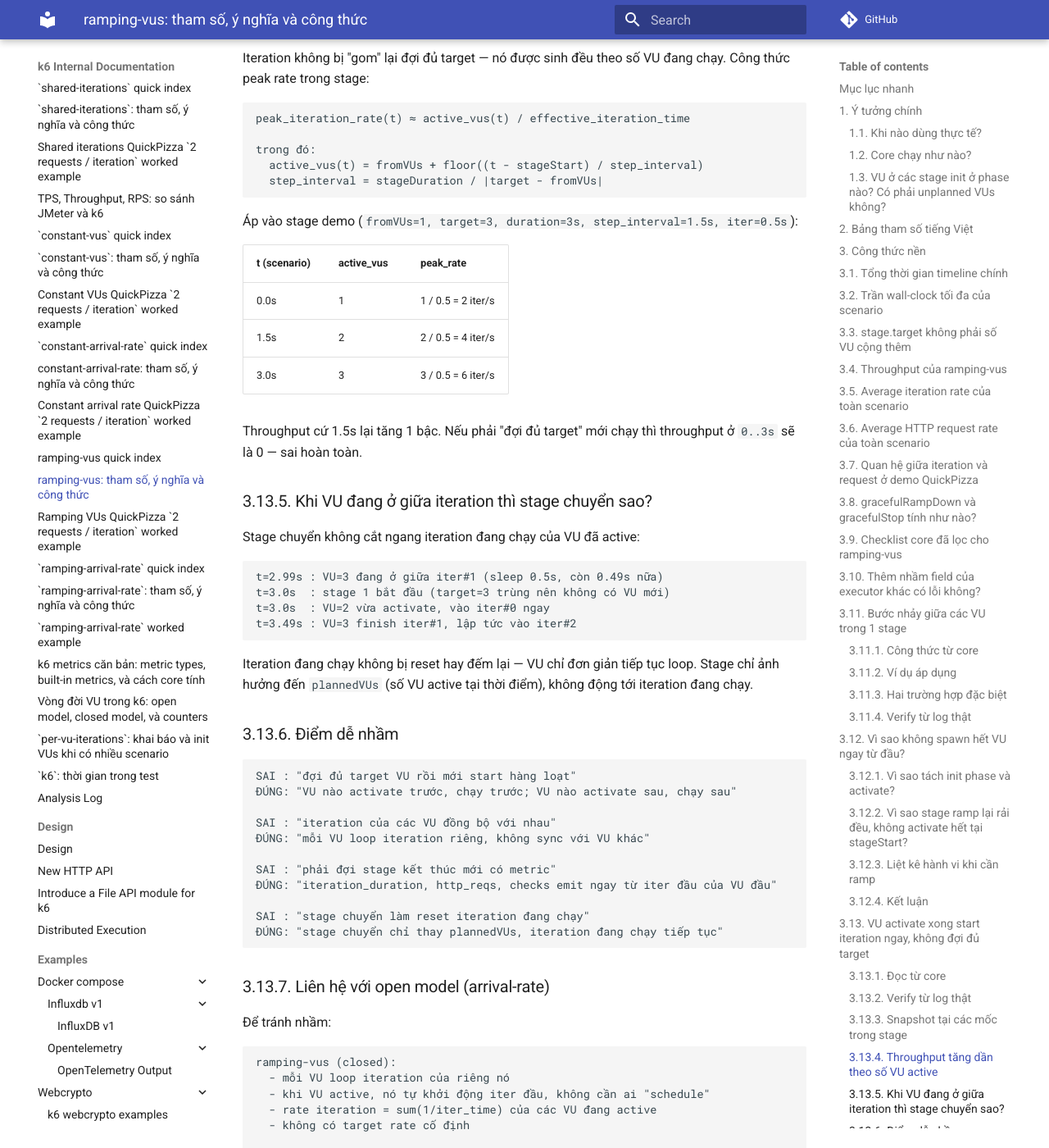
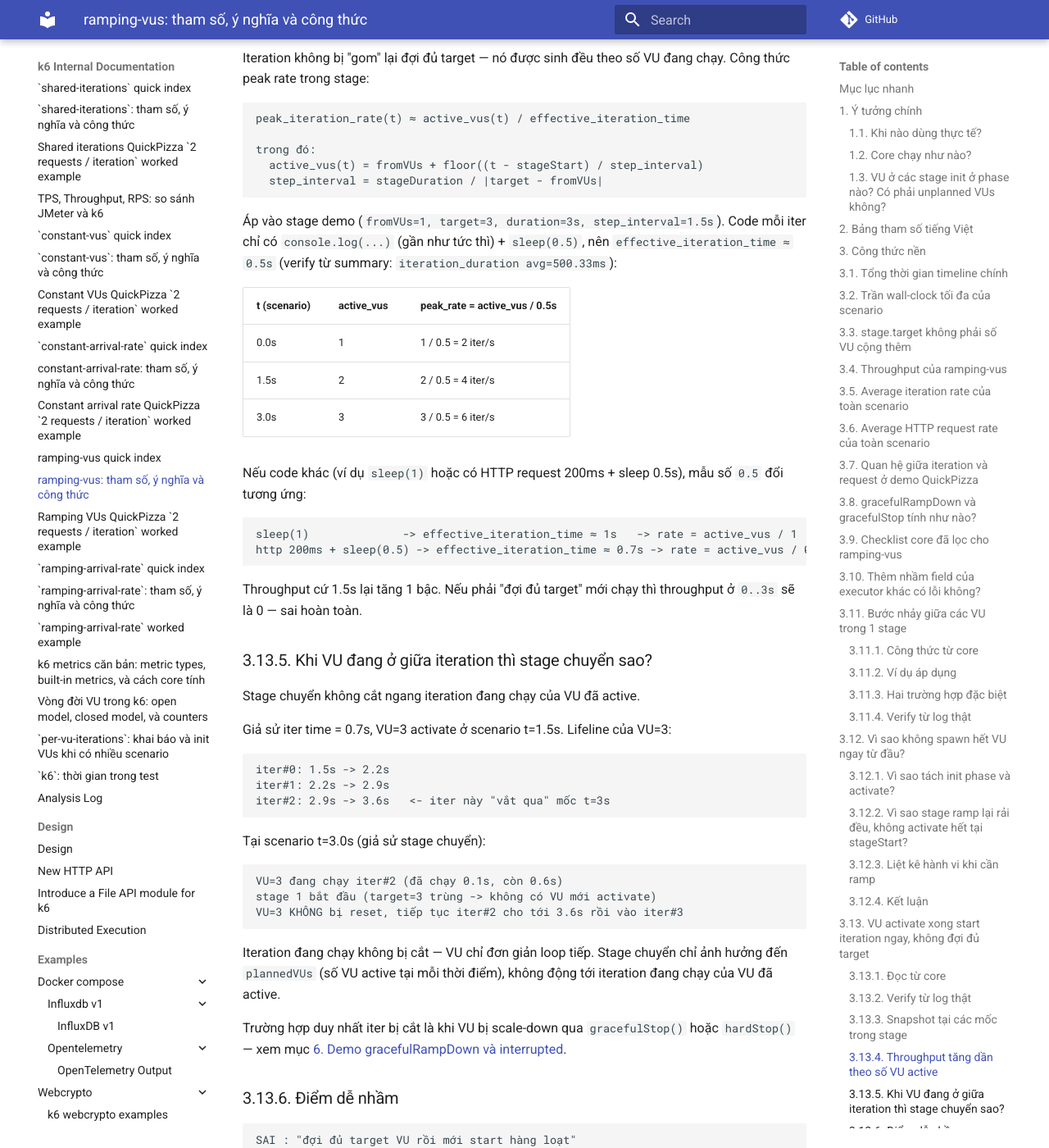
Before and after one commit to meomew-auto/markdown, an MkDocs documentation site: the page built from docs/20260517_ramping-vus-tham-so-cong-thuc.md, in a window 1280 px wide and 1400 px high, scrolled down 22371 px. Shown: the whole window at 82% size. Built offline with MkDocs 1.6.1 and Material for MkDocs 9.7.7, drawn with Linux system fonts in a browser that asks for light colours; comment, search, counter and statistics services are not loaded.

Commit message:
Update docs

````diff
--- a/docs/20260517_ramping-vus-tham-so-cong-thuc.md
+++ b/docs/20260517_ramping-vus-tham-so-cong-thuc.md
@@ -1098,32 +1098,54 @@ trong đó:
   step_interval = stageDuration / |target - fromVUs|
 ```
 
-Áp vào stage demo (`fromVUs=1, target=3, duration=3s, step_interval=1.5s,
-iter=0.5s`):
-
-| t (scenario) | active_vus | peak_rate |
+Áp vào stage demo (`fromVUs=1, target=3, duration=3s, step_interval=1.5s`).
+Code mỗi iter chỉ có `console.log(...)` (gần như tức thì) + `sleep(0.5)`,
+nên `effective_iteration_time ≈ 0.5s` (verify từ summary:
+`iteration_duration avg=500.33ms`):
+
+| t (scenario) | active_vus | peak_rate = active_vus / 0.5s |
 | --- | --- | --- |
 | 0.0s | 1 | 1 / 0.5 = 2 iter/s |
 | 1.5s | 2 | 2 / 0.5 = 4 iter/s |
 | 3.0s | 3 | 3 / 0.5 = 6 iter/s |
 
+Nếu code khác (ví dụ `sleep(1)` hoặc có HTTP request 200ms + sleep 0.5s),
+mẫu số `0.5` đổi tương ứng:
+
+```text
+sleep(1)              -> effective_iteration_time ≈ 1s   -> rate = active_vus / 1
+http 200ms + sleep(0.5) -> effective_iteration_time ≈ 0.7s -> rate = active_vus / 0.7
+```
+
 Throughput cứ 1.5s lại tăng 1 bậc. Nếu phải "đợi đủ target" mới chạy thì
 throughput ở `0..3s` sẽ là 0 — sai hoàn toàn.
 
 ### 3.13.5. Khi VU đang ở giữa iteration thì stage chuyển sao?
 
-Stage chuyển không cắt ngang iteration đang chạy của VU đã active:
-
-```text
-t=2.99s : VU=3 đang ở giữa iter#1 (sleep 0.5s, còn 0.49s nữa)
-t=3.0s  : stage 1 bắt đầu (target=3 trùng nên không có VU mới)
-t=3.0s  : VU=2 vừa activate, vào iter#0 ngay
-t=3.49s : VU=3 finish iter#1, lập tức vào iter#2
-```
-
-Iteration đang chạy không bị reset hay đếm lại — VU chỉ đơn giản tiếp tục
-loop. Stage chỉ ảnh hưởng đến `plannedVUs` (số VU active tại thời điểm),
-không động tới iteration đang chạy.
+Stage chuyển không cắt ngang iteration đang chạy của VU đã active.
+
+Giả sử iter time = 0.7s, VU=3 activate ở scenario t=1.5s. Lifeline của VU=3:
+
+```text
+iter#0: 1.5s -> 2.2s
+iter#1: 2.2s -> 2.9s
+iter#2: 2.9s -> 3.6s   <- iter này "vắt qua" mốc t=3s
+```
+
+Tại scenario t=3.0s (giả sử stage chuyển):
+
+```text
+VU=3 đang chạy iter#2 (đã chạy 0.1s, còn 0.6s)
+stage 1 bắt đầu (target=3 trùng -> không có VU mới activate)
+VU=3 KHÔNG bị reset, tiếp tục iter#2 cho tới 3.6s rồi vào iter#3
+```
+
+Iteration đang chạy không bị cắt — VU chỉ đơn giản loop tiếp. Stage chuyển
+chỉ ảnh hưởng đến `plannedVUs` (số VU active tại mỗi thời điểm), không động
+tới iteration đang chạy của VU đã active.
+
+Trường hợp duy nhất iter bị cắt là khi VU bị scale-down qua `gracefulStop()`
+hoặc `hardStop()` — xem mục [6. Demo gracefulRampDown và interrupted](#6-demo-gracefulrampdown-và-interrupted).
 
 ### 3.13.6. Điểm dễ nhầm
 
````
